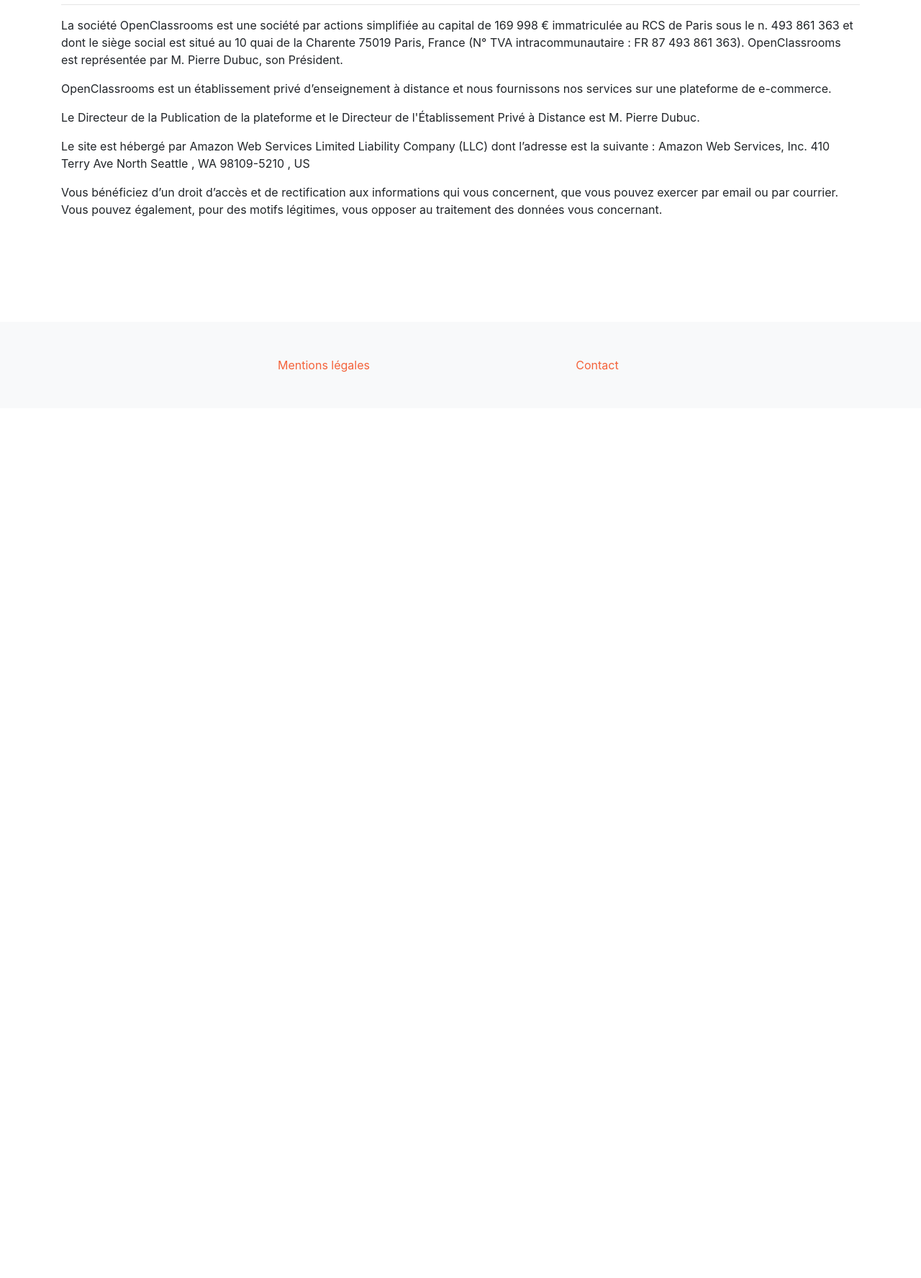
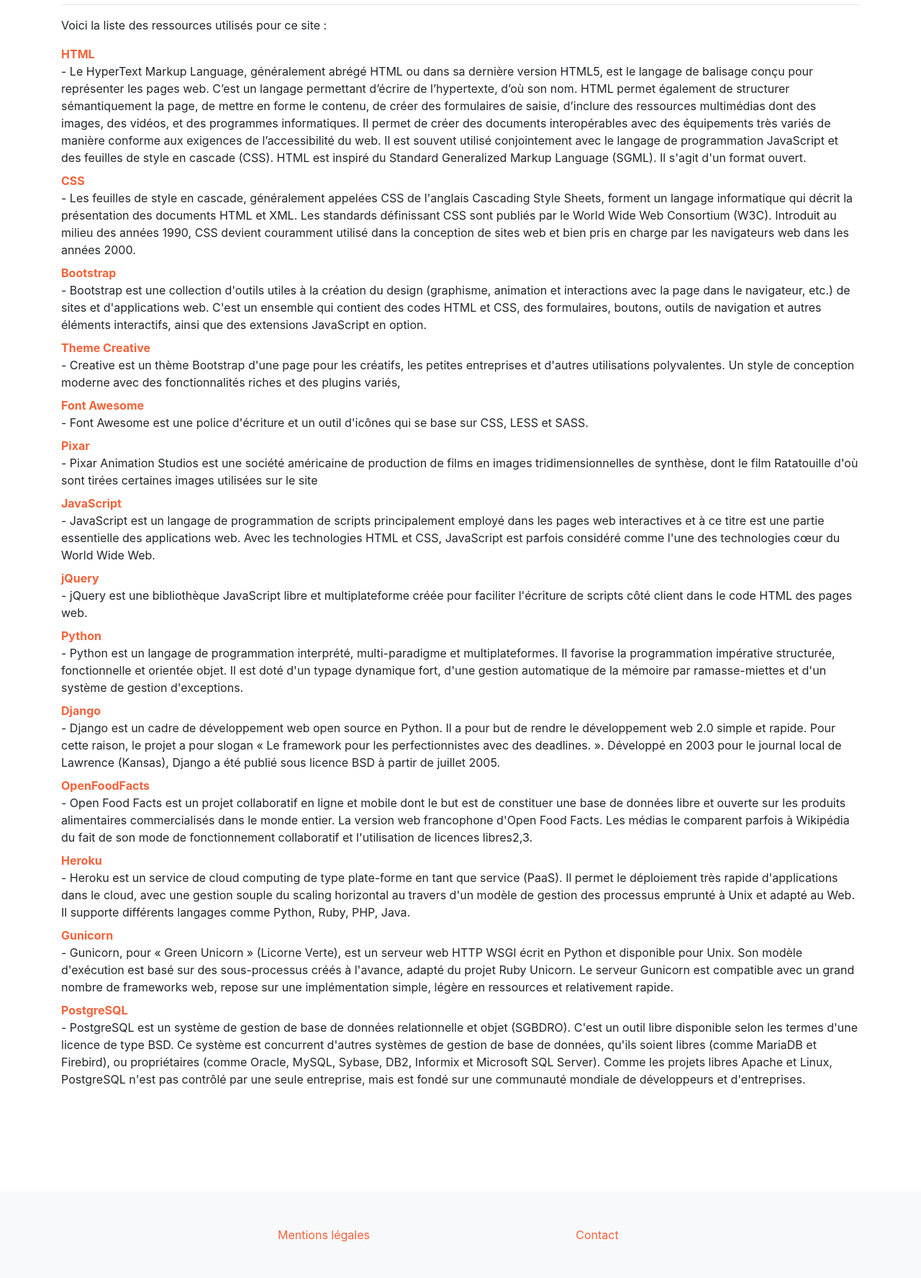
Before and after one commit to snakejj/p8, a Django app: page /mentions_legales/ in a window 1280 px wide. Shown: the part 242-2017 px from the top of the page at 72% size. Before the commit the page ends 759 px from the top, so only its background shows below. Run offline with Django 3.2, Linux system fonts and the light colour scheme; style sheets or scripts are compiled from the project's sources; some libraries are stand-ins or nearby versions; some web fonts are replaced.

Commit message:
Update of the page mentions_legales.html

```diff
--- a/core/templates/core/pages/mentions_legales.html
+++ b/core/templates/core/pages/mentions_legales.html
@@ -15,17 +15,78 @@
       <h1 class="text-black font-weight-bold">Mentions légales</h1>
       <hr />
       <article>
-        <p>La société OpenClassrooms est une société par actions simplifiée au capital de 169 998 € immatriculée au RCS
-          de Paris sous le n. 493 861 363 et dont le siège social est situé au 10 quai de la Charente 75019 Paris,
-          France (N° TVA intracommunautaire&nbsp;:  FR 87 493 861 363). OpenClassrooms est représentée par M. Pierre
-          Dubuc, son Président.</p><p>OpenClassrooms est un établissement privé d’enseignement à distance et nous
-        fournissons nos services sur une plateforme de e-commerce.</p><p>Le Directeur de la Publication de la plateforme
-        et le Directeur de l'Établissement Privé à Distance est M. Pierre Dubuc.</p><p>Le site est hébergé par Amazon
-        Web Services Limited Liability Company (LLC) dont l’adresse est la suivante&nbsp;: Amazon Web Services, Inc. 410
-        Terry Ave North Seattle , WA 98109-5210 , US</p>
-        <p>Vous bénéficiez d’un droit d’accès et de rectification aux informations qui vous concernent, que vous pouvez
-          exercer par email ou par courrier.
-          Vous pouvez également, pour des motifs légitimes, vous opposer au traitement des données vous concernant.</p>
+        <p>Voici la liste des ressources utilisés pour ce site :</p>
+         <dl>
+          <dt><a href="https://www.w3.org/html/">HTML</a></dt>
+          <dd>- Le HyperText Markup Language, généralement abrégé HTML ou dans sa dernière version HTML5, est le langage de balisage conçu pour représenter les pages web.
+            C’est un langage permettant d’écrire de l’hypertexte, d’où son nom.
+            HTML permet également de structurer sémantiquement la page, de mettre en forme le contenu, de créer des formulaires de saisie, d’inclure des ressources multimédias dont des images, des vidéos, et des programmes informatiques.
+              Il permet de créer des documents interopérables avec des équipements très variés de manière conforme aux exigences de l’accessibilité du web.
+              Il est souvent utilisé conjointement avec le langage de programmation JavaScript et des feuilles de style en cascade (CSS).
+              HTML est inspiré du Standard Generalized Markup Language (SGML).
+              Il s'agit d'un format ouvert.
+          </dd>
+          <dt><a href="https://www.w3.org/Style/CSS/">CSS</a></dt>
+          <dd>- Les feuilles de style en cascade, généralement appelées CSS de l'anglais Cascading Style Sheets, forment un langage informatique qui décrit la présentation des documents HTML et XML.
+              Les standards définissant CSS sont publiés par le World Wide Web Consortium (W3C).
+              Introduit au milieu des années 1990, CSS devient couramment utilisé dans la conception de sites web et bien pris en charge par les navigateurs web dans les années 2000.
+          </dd>
+          <dt><a href="https://getbootstrap.com/">Bootstrap</a></dt>
+          <dd>
+          - Bootstrap est une collection d'outils utiles à la création du design (graphisme, animation et interactions avec la page dans le navigateur, etc.) de sites et d'applications web.
+          C'est un ensemble qui contient des codes HTML et CSS, des formulaires, boutons, outils de navigation et autres éléments interactifs, ainsi que des extensions JavaScript en option.
+          </dd>
+          <dt><a href="https://startbootstrap.com/themes/creative/">Theme Creative</a></dt>
+          <dd>- Creative est un thème Bootstrap d'une page pour les créatifs, les petites entreprises et d'autres utilisations polyvalentes.
+            Un style de conception moderne avec des fonctionnalités riches et des plugins variés, </dd>
+          <dt><a href="https://fontawesome.com/">Font Awesome</a></dt>
+          <dd>- Font Awesome est une police d'écriture et un outil d'icônes qui se base sur CSS, LESS et SASS. </dd>
+          <dt><a href="https://www.pixar.com/">Pixar</a></dt>
+          <dd>- Pixar Animation Studios est une société américaine de production de films en images tridimensionnelles de synthèse, dont le film Ratatouille d'où sont tirées certaines images utilisées sur le site</dd>
+          <dt><a href="https://developer.mozilla.org/fr/JavaScript">JavaScript</a></dt>
+          <dd>- JavaScript est un langage de programmation de scripts principalement employé dans les pages web interactives et à ce titre est une partie essentielle des applications web.
+              Avec les technologies HTML et CSS, JavaScript est parfois considéré comme l'une des technologies cœur du World Wide Web.
+          </dd>
+          <dt><a href="http://jquery.com/">jQuery</a></dt>
+          <dd>- jQuery est une bibliothèque JavaScript libre et multiplateforme créée pour faciliter l'écriture de scripts côté client dans le code HTML des pages web.
+          </dd>
+          <dt><a href="https://www.python.org/">Python</a></dt>
+          <dd>- Python est un langage de programmation interprété, multi-paradigme et multiplateformes.
+            Il favorise la programmation impérative structurée, fonctionnelle et orientée objet.
+            Il est doté d'un typage dynamique fort, d'une gestion automatique de la mémoire par ramasse-miettes et d'un système de gestion d'exceptions.
+          </dd>
+          <dt><a href="https://www.djangoproject.com/">Django</a></dt>
+          <dd>- Django est un cadre de développement web open source en Python.
+            Il a pour but de rendre le développement web 2.0 simple et rapide.
+            Pour cette raison, le projet a pour slogan « Le framework pour les perfectionnistes avec des deadlines. ».
+            Développé en 2003 pour le journal local de Lawrence (Kansas), Django a été publié sous licence BSD à partir de juillet 2005.
+          </dd>
+          <dt><a href="https://fr.openfoodfacts.org/">OpenFoodFacts</a></dt>
+          <dd>
+          - Open Food Facts est un projet collaboratif en ligne et mobile dont le but est de constituer une base de données libre et ouverte sur les produits alimentaires commercialisés dans le monde entier.
+          La version web francophone d'Open Food Facts. Les médias le comparent parfois à Wikipédia du fait de son mode de fonctionnement collaboratif et l'utilisation de licences libres2,3.
+          </dd>
+          <dt><a href="https://www.heroku.com/">Heroku</a></dt>
+          <dd>
+          - Heroku est un service de cloud computing de type plate-forme en tant que service (PaaS).
+              Il permet le déploiement très rapide d'applications dans le cloud, avec une gestion souple du scaling horizontal au travers d'un modèle de gestion des processus emprunté à Unix et adapté au Web.
+              Il supporte différents langages comme Python, Ruby, PHP, Java.
+          </dd>
+          <dt><a href="http://gunicorn.org/">Gunicorn</a></dt>
+          <dd>
+          - Gunicorn, pour « Green Unicorn » (Licorne Verte), est un serveur web HTTP WSGI écrit en Python et disponible pour Unix.
+              Son modèle d'exécution est basé sur des sous-processus créés à l'avance, adapté du projet Ruby Unicorn.
+              Le serveur Gunicorn est compatible avec un grand nombre de frameworks web, repose sur une implémentation simple, légère en ressources et relativement rapide.
+          </dd>
+          <dt><a href="https://www.postgresql.org/">PostgreSQL</a></dt>
+          <dd>
+          - PostgreSQL est un système de gestion de base de données relationnelle et objet (SGBDRO).
+              C'est un outil libre disponible selon les termes d'une licence de type BSD.
+              Ce système est concurrent d'autres systèmes de gestion de base de données, qu'ils soient libres (comme MariaDB et Firebird), ou propriétaires (comme Oracle, MySQL, Sybase, DB2, Informix et Microsoft SQL Server).
+              Comme les projets libres Apache et Linux, PostgreSQL n'est pas contrôlé par une seule entreprise, mais est fondé sur une communauté mondiale de développeurs et d'entreprises.
+          </dd>
+
+        </dl>
 
       </article>
 
```
